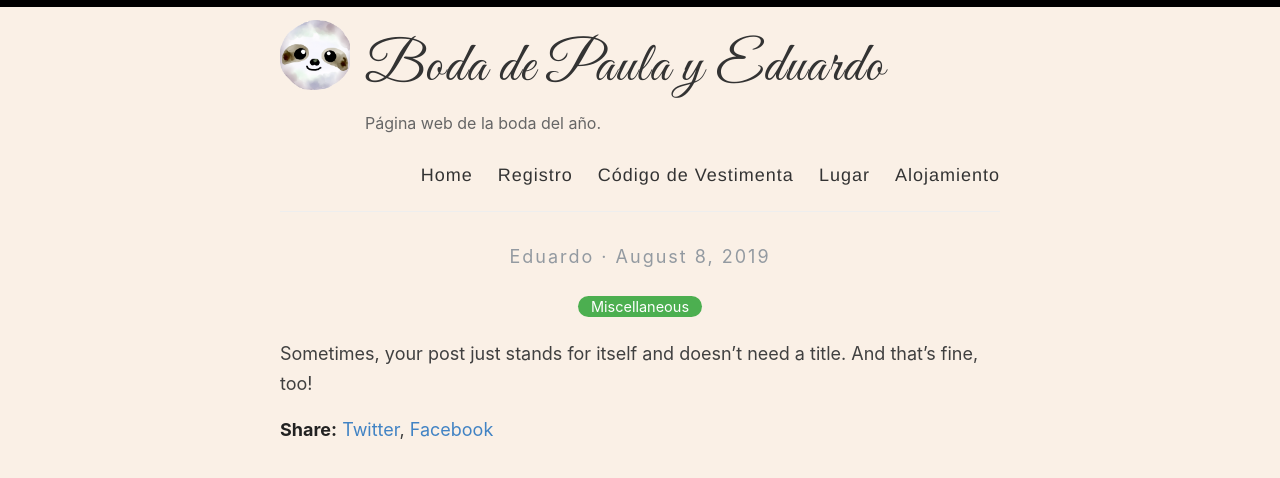
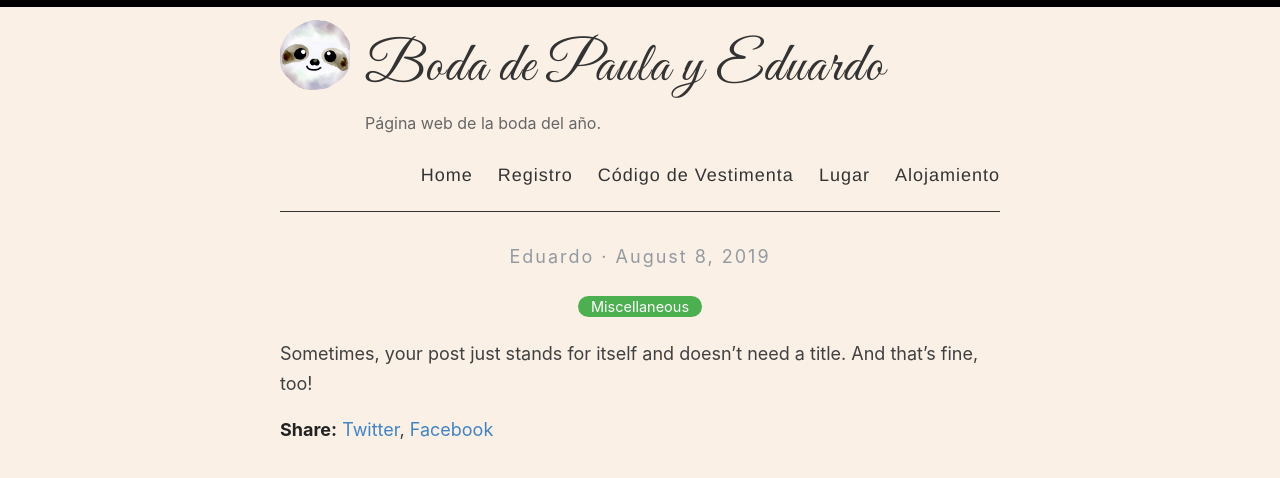
Before and after one commit to boda-paula-y-eduardo/boda-paula-eduardo, a Jekyll site: the page built from _posts/2019-08-08-no-title-posts.md, in a window 1280 px wide. Shown: the top 478 px of the page. Built offline with Jekyll 4.4.1, drawn with Linux system fonts in a browser that asks for light colours.

Commit message:
change color line

```diff
--- a/assets/style.scss
+++ b/assets/style.scss
@@ -270,7 +270,7 @@ p > img {
 
 .masthead {
   padding: 20px 0;
-  border-bottom: 1px solid $lightGray;
+  border-bottom: 1px solid $darkGray;
 
   @include mobile {
     text-align: center;
```
